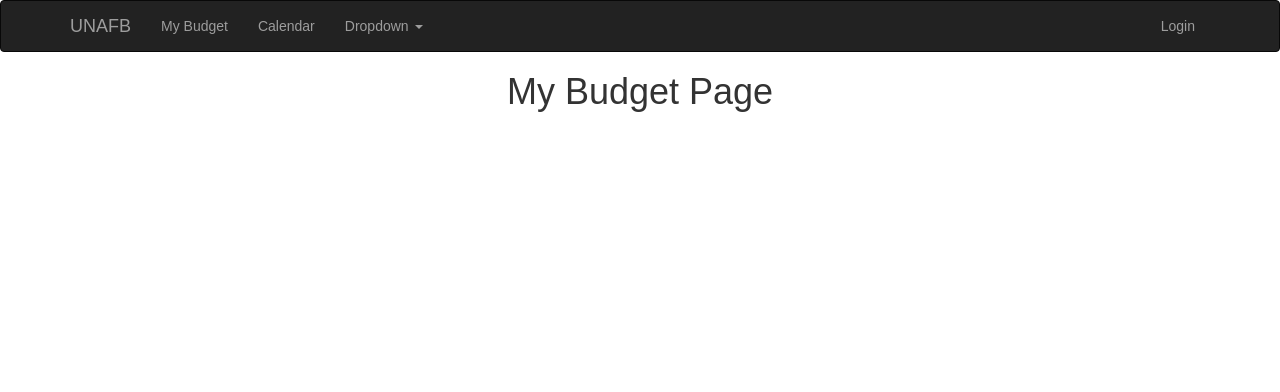
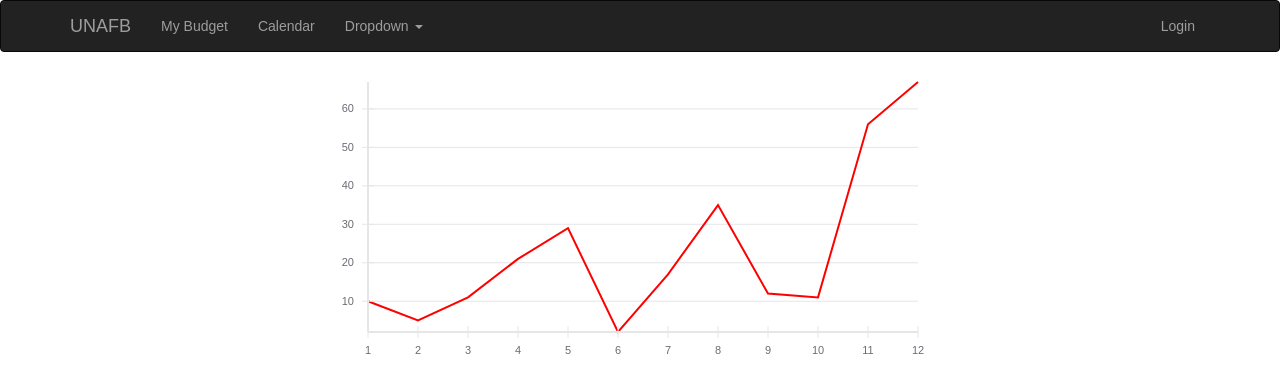
Before and after one commit to unafb/unafb, a React (Create React App) app: page /mybudget in a window 1280 px wide. Shown: the top 392 px of the page. Built offline with nearby package versions, Linux system fonts and the light colour scheme.

Commit message:
Add react-vis

```diff
--- a/package.json
+++ b/package.json
@@ -9,7 +9,8 @@
     "react-bootstrap": "^0.32.1",
     "react-dom": "^16.2.0",
     "react-router-dom": "^4.2.2",
-    "react-scripts": "1.1.1"
+    "react-scripts": "1.1.1",
+    "react-vis": "^1.9.2"
   },
   "scripts": {
     "start": "react-scripts start",
--- a/src/components/MyBudget/MyBudget.jsx
+++ b/src/components/MyBudget/MyBudget.jsx
@@ -1,10 +1,39 @@
 import React, { Component } from 'react';
+import { XYPlot, XAxis, YAxis, HorizontalGridLines, LineSeries } from 'react-vis';
 
 class MyBudget extends Component {
   render() {
     return (
-      <div className="MyBudget">
-        <h1> My Budget Page </h1>
+      <div className="row">
+        <div className="col-md-3" />
+        <div className="MyBudget col-md-6">
+          <XYPlot
+            width={600}
+            height={300}
+          >
+            <HorizontalGridLines />
+            <LineSeries
+              color="red"
+              data={[
+                   { x: 1, y: 10 },
+                   { x: 2, y: 5 },
+                   { x: 3, y: 11 },
+                   { x: 4, y: 21 },
+                   { x: 5, y: 29 },
+                   { x: 6, y: 2 },
+                   { x: 7, y: 17 },
+                   { x: 8, y: 35 },
+                   { x: 9, y: 12 },
+                   { x: 10, y: 11 },
+                   { x: 11, y: 56 },
+                   { x: 12, y: 67 },
+                  ]}
+            />
+            <XAxis />
+            <YAxis />
+          </XYPlot>
+        </div>
+        <div className="col-md-3" />
       </div>
     );
   }
--- a/src/index.js
+++ b/src/index.js
@@ -1,4 +1,5 @@
 import 'bootstrap/dist/css/bootstrap.css';
+import 'react-vis/dist/style.css';
 import React from 'react';
 import ReactDOM from 'react-dom';
 import './index.css';
```
Also changed, not shown: 1 other file (tests, documents, lock files or other folders).
